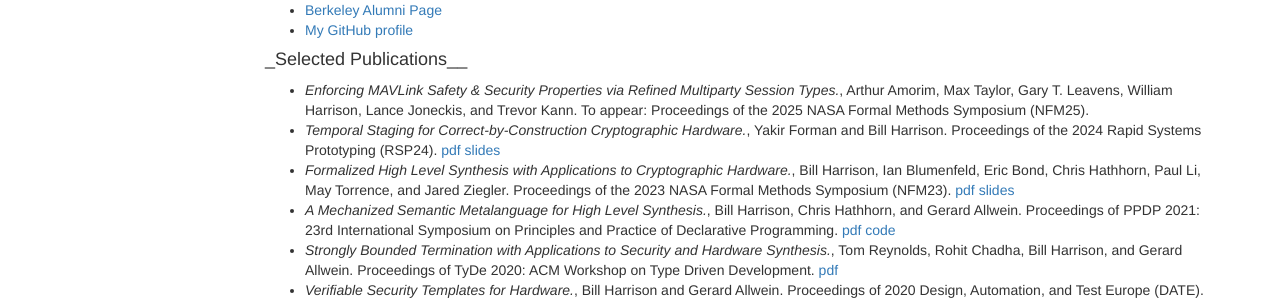
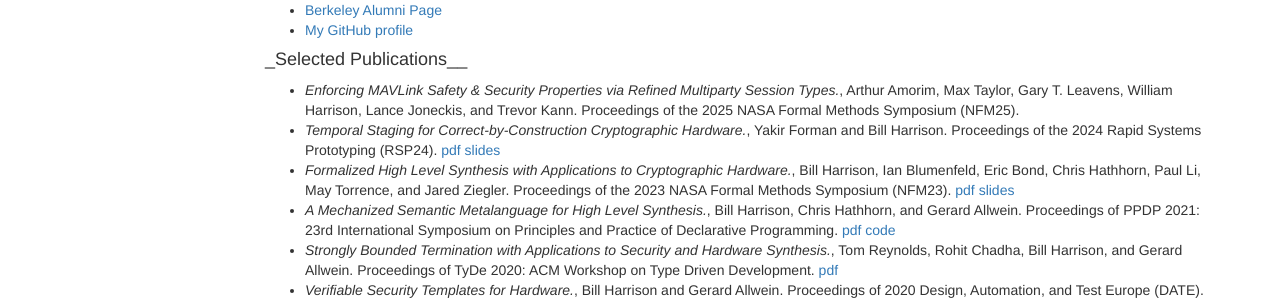
Before and after one commit to harrisonwl/harrisonwl.github.io, a Jekyll site: the page built from index.md, in a window 1280 px wide. Shown: the part 600-900 px from the top of the page. Built offline with Jekyll 4.4.1, drawn with Linux system fonts in a browser that asks for light colours.

```diff
--- a/index.md
+++ b/index.md
@@ -53,7 +53,7 @@ Language-based methods in computer security, all aspects of programming language
 
 #### _Selected Publications__
 
-* _Enforcing MAVLink Safety & Security Properties via Refined Multiparty Session Types._, Arthur Amorim, Max Taylor, Gary T. Leavens, William Harrison, Lance Joneckis, and Trevor Kann. To appear: Proceedings of the 2025 NASA Formal Methods Symposium (NFM25).
+* _Enforcing MAVLink Safety & Security Properties via Refined Multiparty Session Types._, Arthur Amorim, Max Taylor, Gary T. Leavens, William Harrison, Lance Joneckis, and Trevor Kann. Proceedings of the 2025 NASA Formal Methods Symposium (NFM25).
 * _Temporal Staging for Correct-by-Construction Cryptographic Hardware._, Yakir Forman and Bill Harrison. Proceedings of the 2024 Rapid Systems Prototyping (RSP24). [pdf]({{ site.baseurl }}/assets/papers/rsp24.pdf)  [slides]({{ site.baseurl }}/assets/papers/slides-rsp24.pdf)
 * _Formalized High Level Synthesis with Applications to Cryptographic Hardware._, Bill Harrison, Ian Blumenfeld, Eric Bond, Chris Hathhorn, Paul Li, May Torrence, and Jared Ziegler. Proceedings of the 2023 NASA Formal Methods Symposium (NFM23). [pdf]({{ site.baseurl }}/assets/papers/nfm23.pdf)  [slides]({{ site.baseurl }}/assets/papers/slides-nfm23.pdf)
 * _A Mechanized Semantic Metalanguage for High Level Synthesis._, Bill Harrison, Chris Hathhorn, and Gerard Allwein. Proceedings of PPDP 2021: 23rd International Symposium on Principles and Practice of Declarative Programming. [pdf]({{ site.baseurl }}/assets/papers/ppdp21.pdf) [code]({{ site.baseurl }}/assets/code/ppdp21codebase.tar.gz)
```
